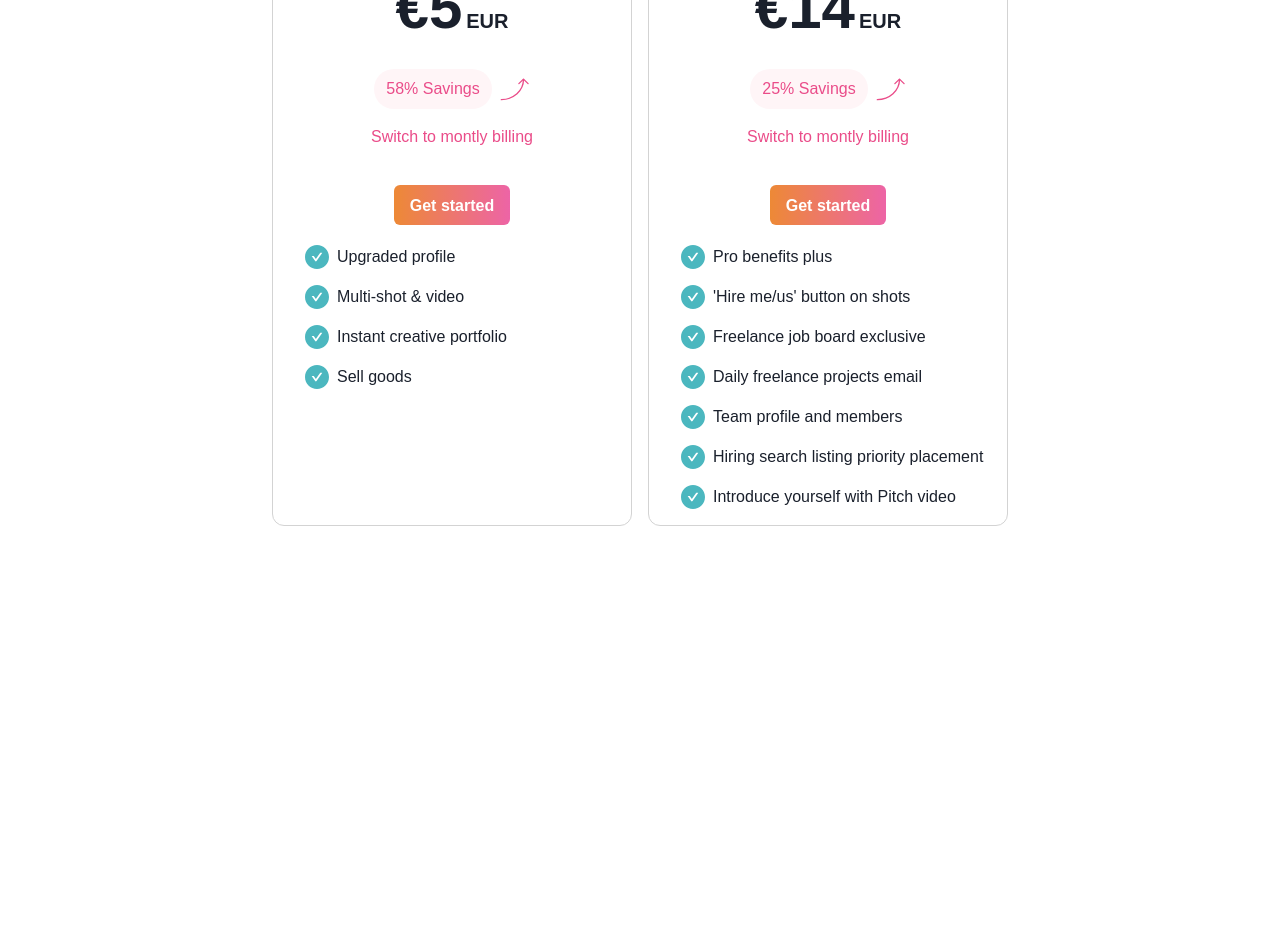
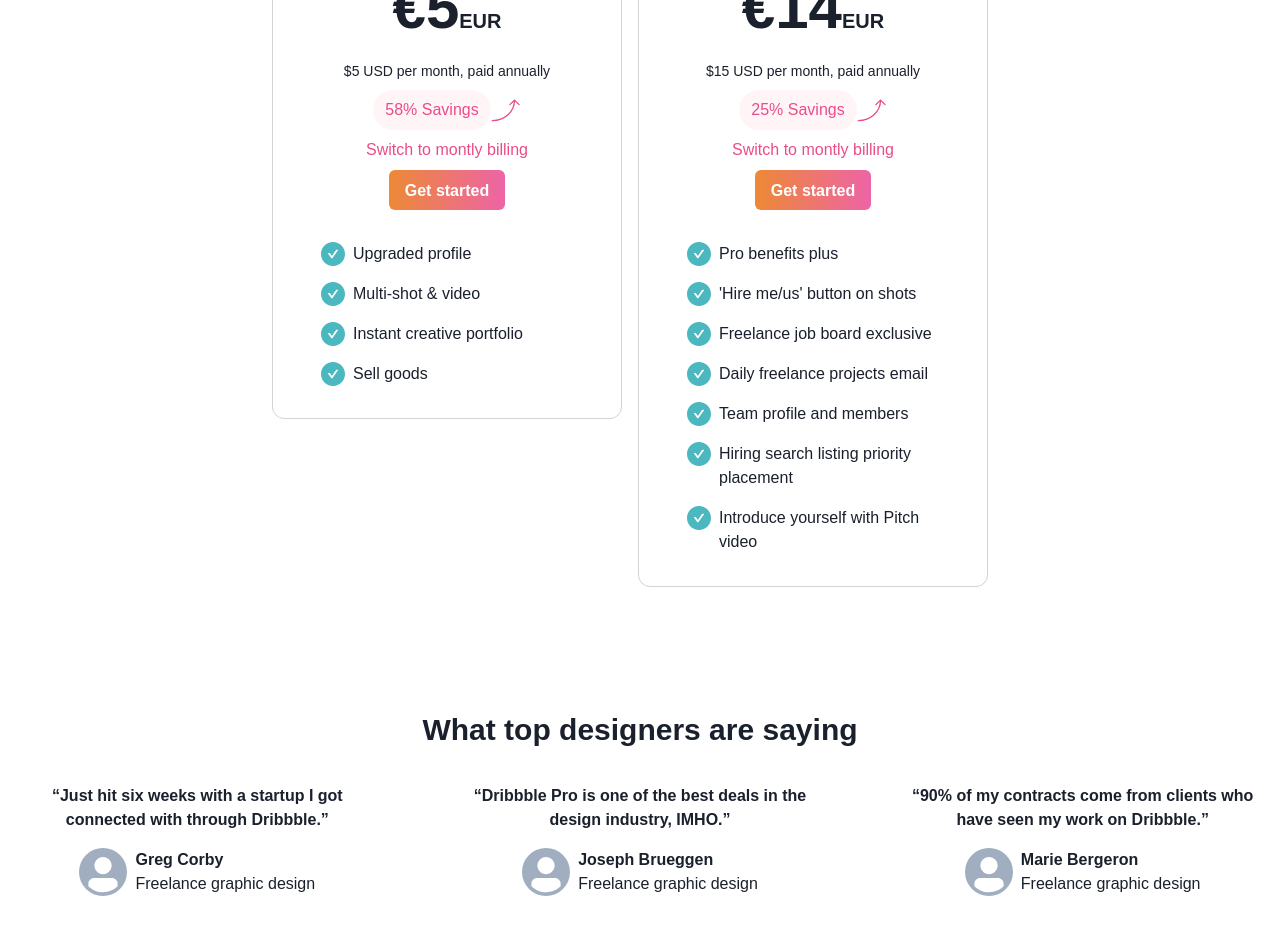
Before and after one commit to Kephass/dribbble-clone, a React (Create React App) app: page /goPro in a window 1280 px wide. Shown: the part 2440-3374 px from the top of the page. Before the commit the page ends 3006 px from the top, so only its background shows below. Built offline with nearby package versions, Linux system fonts and the light colour scheme.

Commit message:
added pricing and testimonials to Go Pro

```diff
--- a/src/Pages/GoPro.jsx
+++ b/src/Pages/GoPro.jsx
@@ -1,5 +1,11 @@
 import { Container } from '@chakra-ui/react';
-import { Banner, Hero, Benefits, Pricing } from '@components/gopro';
+import {
+  Banner,
+  Hero,
+  Benefits,
+  Pricing,
+  Testimonials,
+} from '@components/gopro';
 
 function GoPro() {
   return (
@@ -8,6 +14,7 @@ function GoPro() {
       <Benefits />
       <Hero />
       <Pricing />
+      <Testimonials />
     </Container>
   );
 }
--- a/src/components/gopro/PriceCard.jsx
+++ b/src/components/gopro/PriceCard.jsx
@@ -11,51 +11,62 @@ import {
 } from '@chakra-ui/react';
 import { ReactComponent as Arrow } from '../../svg/arrow.svg';
 
-export function PriceCard({ title, desc, price, options, percentage }) {
+export function PriceCard({
+  title,
+  desc,
+  euro,
+  dollar,
+  options,
+  percentage,
+  yearly,
+  stateChanger,
+}) {
   console.log(options);
   return (
     <Box
       border="1px lightgray solid"
-      p="4"
+      p="8"
       borderRadius="xl"
       my="10"
       flex="0.5"
+      maxW="350px"
     >
-      <Flex direction="column" alignItems="center" gap="4">
+      <Flex direction="column" alignItems="center" gap="2">
         <Text fontSize="2xl" fontWeight="bold">
           {title}
         </Text>
         <Text>{desc}</Text>
-        <Flex align="baseline" gap="1">
-          <Text fontSize="6xl" fontWeight="bold">
-            €{price}
+        <Flex align="baseline">
+          <Text fontSize="6xl" fontWeight="extrabold">
+            €{euro}
           </Text>
-          <Text fontSize="xl" fontWeight="bold">
+          <Text fontSize="xl" fontWeight="extrabold">
             EUR
           </Text>
         </Flex>
-        <HStack color="#ea4c89">
-          <Text
-            fontWeight="medium"
-            py="2"
-            px="3"
-            bg="pink.50"
-            borderRadius="3xl"
-          >
-            {percentage}% Savings
-          </Text>
-          <Icon fontSize="3xl" as={Arrow} />
-        </HStack>
-        <Link color="#ea4c89">Switch to montly billing</Link>
-        <Button
-          my="5"
-          color="white"
-          bgGradient="linear(to-r, orange.400, pink.400)"
+        <Text fontSize="sm">
+          ${dollar} USD per month{yearly && ', paid annually'}{' '}
+        </Text>
+        {yearly && (
+          <Flex color="#ea4c89" alignItems="center">
+            <Text py="2" px="3" bg="pink.50" borderRadius="3xl">
+              {percentage}% Savings
+            </Text>
+            <Icon fontSize="3xl" as={Arrow} />
+          </Flex>
+        )}
+        <Link
+          fontWeight="medium"
+          onClick={() => stateChanger(!yearly)}
+          color="#ea4c89"
         >
+          Switch to {yearly ? 'montly' : 'yearly'} billing
+        </Link>
+        <Button color="white" bgGradient="linear(to-r, orange.400, pink.400)">
           Get started
         </Button>
       </Flex>
-      <Flex direction="column" gap="4" ml="4">
+      <Flex direction="column" gap="4" ml="4" mt="8">
         {options?.map((option) => (
           <Flex gap="2" key={option}>
             <Icon fontSize="2xl" color="#4bb7bf" as={CheckCircleFilled} />
--- a/src/components/gopro/Pricing.jsx
+++ b/src/components/gopro/Pricing.jsx
@@ -49,11 +49,18 @@ export function Pricing() {
         </FormLabel>
       </FormControl>
 
-      <Flex gap="4" direction={{ base: 'column', md: 'row' }}>
+      <Flex
+        gap="4"
+        direction={{ base: 'column', md: 'row' }}
+        alignItems={{ base: 'center', md: 'flex-start' }}
+      >
         <PriceCard
+          stateChanger={setYearly}
+          yearly={yearly}
           title="Dribbble Pro"
           desc="Upgrade your social portfolio with a stunning profile & enhanced shots."
-          price={yearly ? '5' : '11'}
+          euro={yearly ? '5' : '11'}
+          dollar={yearly ? '5' : '12'}
           percentage="58"
           options={[
             'Upgraded profile',
@@ -63,9 +70,12 @@ export function Pricing() {
           ]}
         />
         <PriceCard
+          stateChanger={setYearly}
+          yearly={yearly}
           title="Pro Business"
           desc="Perfect for freelancers, agencies, and design teams."
-          price={yearly ? '14' : '18'}
+          euro={yearly ? '14' : '18'}
+          dollar={yearly ? '15' : '20'}
           percentage="25"
           options={[
             'Pro benefits plus',
--- /dev/null
+++ b/src/components/gopro/ReviewCard.jsx
@@ -0,0 +1,18 @@
+import { Avatar, Box, Flex, HStack, Text } from '@chakra-ui/react';
+
+export default function ReviewCard({ text, name }) {
+  return (
+    <Flex direction="column" align="center" gap="4">
+      <Text fontWeight="bold" align="center">
+        {text}
+      </Text>
+      <HStack>
+        <Avatar />
+        <Box>
+          <Text fontWeight="bold">{name}</Text>
+          <Text>Freelance graphic design</Text>
+        </Box>
+      </HStack>
+    </Flex>
+  );
+}
--- /dev/null
+++ b/src/components/gopro/Testimonials.jsx
@@ -0,0 +1,38 @@
+import { Box, Flex, Grid, Text } from '@chakra-ui/react';
+import ReviewCard from './ReviewCard';
+
+export function Testimonials() {
+  return (
+    <Box my="20">
+      <Text
+        fontWeight="bold"
+        fontSize={{ base: 'xl', md: '2xl', lg: '3xl' }}
+        my="4"
+        align="center"
+      >
+        What top designers are saying
+      </Text>
+      <Grid
+        gridTemplateColumns={{ base: 'repeat(3, 100%)', md: 'repeat(3, 1fr)' }}
+        direction="column"
+        columnGap={{ base: '10', lg: '20' }}
+        rowGap="4"
+        overflowX="auto"
+        py="4"
+      >
+        <ReviewCard
+          text="“Just hit six weeks with a startup I got connected with through Dribbble.”"
+          name="Greg Corby"
+        />
+        <ReviewCard
+          text="“Dribbble Pro is one of the best deals in the design industry, IMHO.”"
+          name="Joseph Brueggen"
+        />
+        <ReviewCard
+          text="“90% of my contracts come from clients who have seen my work on Dribbble.”"
+          name="Marie Bergeron"
+        />
+      </Grid>
+    </Box>
+  );
+}
--- a/src/components/gopro/index.js
+++ b/src/components/gopro/index.js
@@ -5,3 +5,4 @@ export * from './Benefits';
 export * from './Hero';
 export * from './Pricing';
 export * from './PriceCard';
+export * from './Testimonials';
```
